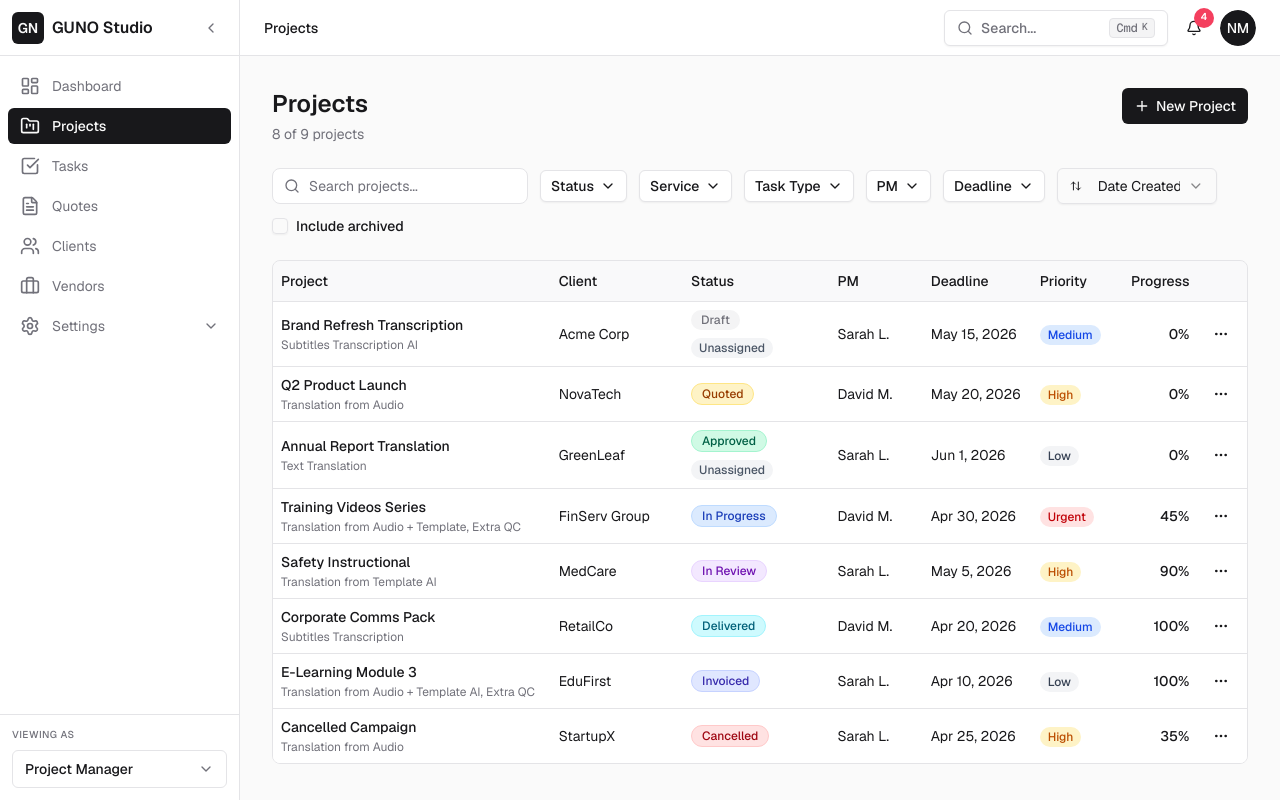
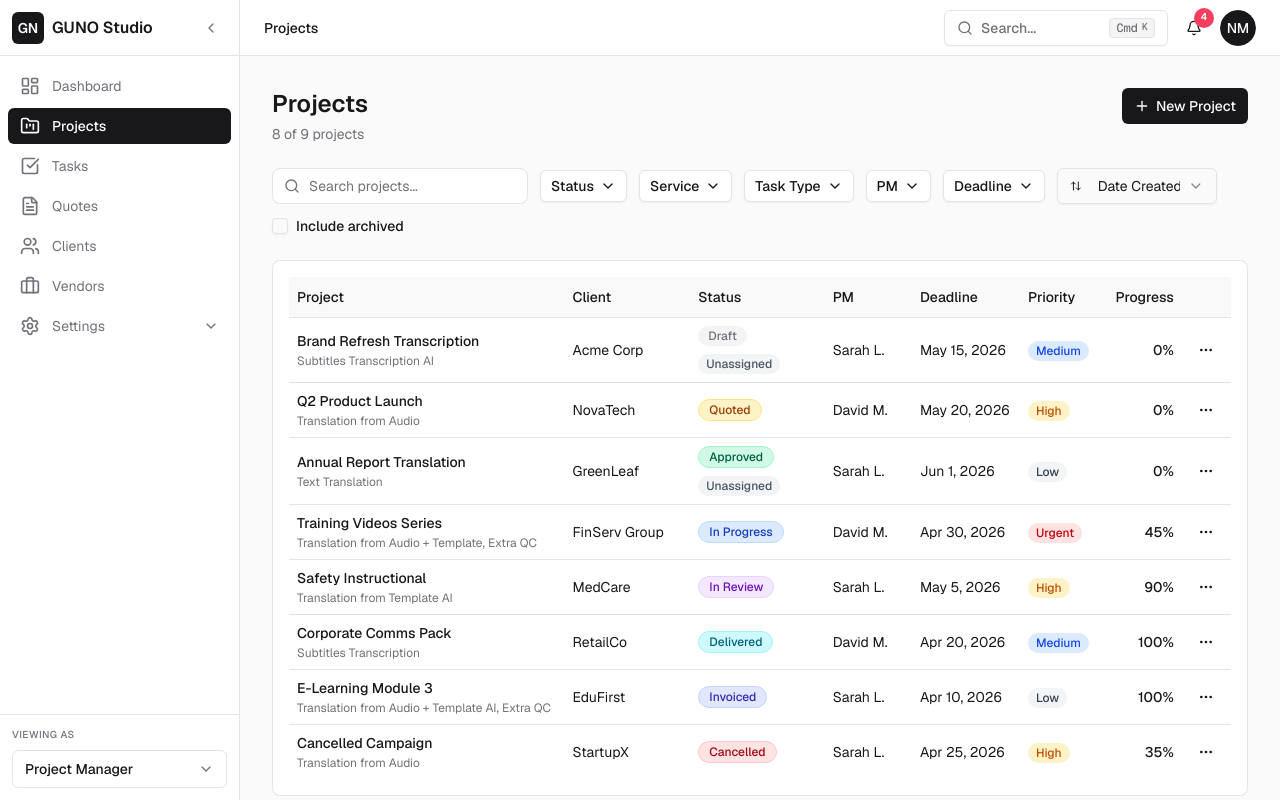
Before and after one commit to guyco77/NG_Proto, a Next.js app: page /projects in a window 1280 px wide. Built offline with nearby package versions, Linux system fonts and the light colour scheme.

Commit message:
style: add padding to projects table container
Improve visual spacing for better readability.

```diff
--- a/app/(app)/projects/page.tsx
+++ b/app/(app)/projects/page.tsx
@@ -1203,9 +1203,9 @@ export default function ProjectsPage() {
         </div>
       )}
 
-      {/* Projects Table/List */}
-      <div className="rounded-lg border border-border bg-background overflow-hidden">
-        <Table>
+{/* Projects Table/List */}
+  <div className="rounded-lg border border-border bg-background overflow-hidden p-4">
+  <Table>
           <TableHeader>
             <TableRow className="hover:bg-transparent bg-muted/50">
               {/* PROJ-005-Client: Different columns for clients vs admin/PM */}
```
